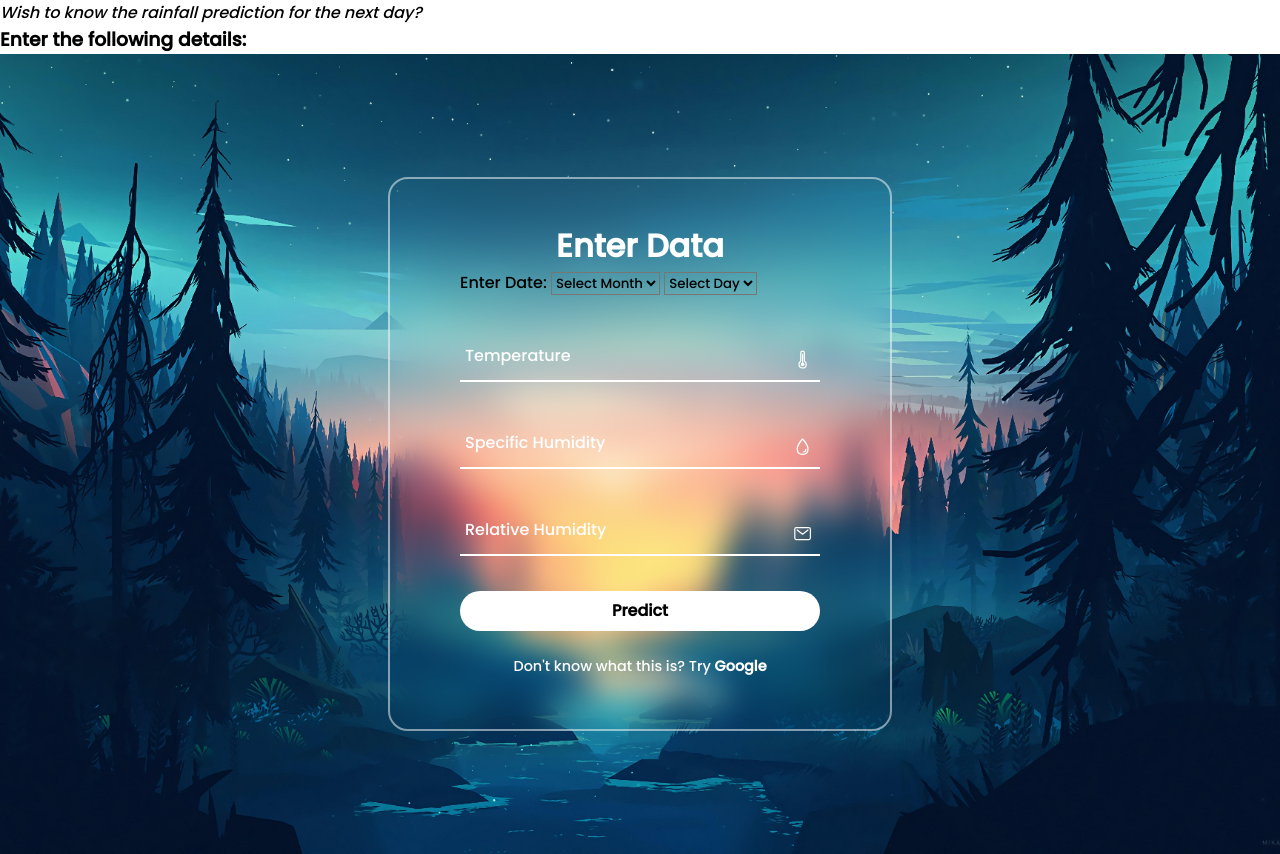
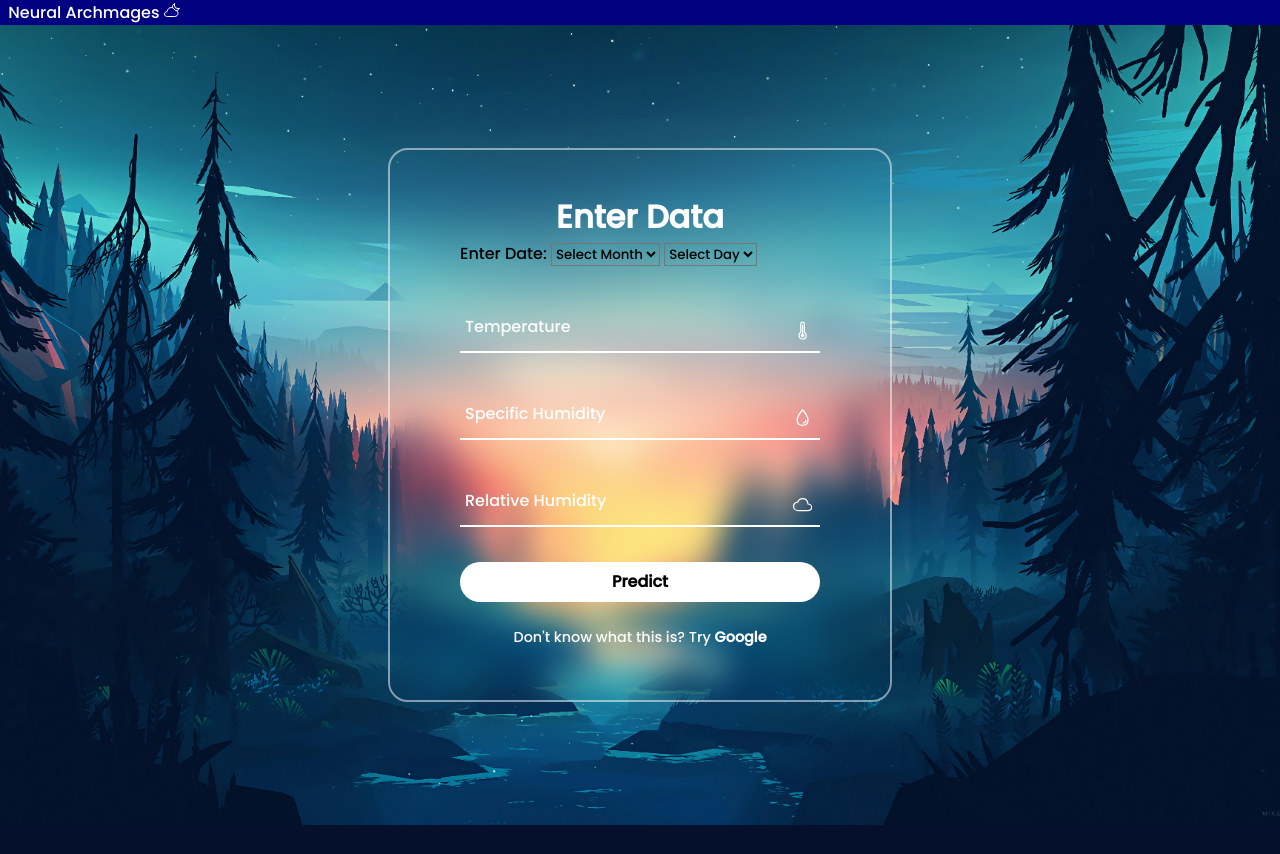
Before and after one commit to PalakDwivedi02/RainSense, a Flask app: page /form in a window 1280 px wide. After the commit the page ends 825 px from the top, so only its background shows below. Run offline with Flask 2, Linux system fonts and the light colour scheme; parts of the project's set-up code (start-up, migrations or seed data) failed here and were passed over.

Commit message:
Fixed icons

```diff
--- a/static/form.css
+++ b/static/form.css
@@ -100,18 +100,18 @@ button{
     font-size: 1em;
     font-weight: 600;
 }
-.register{
+.dunno{
     font-size: .9em;
     color: #fff;
     text-align: center;
     margin: 25px 0 10px;
 }
-.register p a{
+.dunno p a{
     text-decoration: none;
     color: #fff;
     font-weight: 600;
 }
-.register p a:hover{
+.dunno p a:hover{
     text-decoration: underline;
 }
 
--- a/templates/form.html
+++ b/templates/form.html
@@ -13,8 +13,9 @@
 
 <body>
 
-    <i>Wish to know the rainfall prediction for the next day?</i>
-    <h3>Enter the following details:</h3>
+    <div style="background-color: navy; color: white; ">
+        &nbsp&nbspNeural Archmages <ion-icon name="cloudy-night-outline"></ion-icon>
+    </div>
     <section>
 
     <div class="form-box">
@@ -53,12 +54,14 @@
                 <div class="inputbox">
                     <input required autocomplete="off" type="text" name="relhum">
                     <label for="">Relative Humidity</label>
-                    <ion-icon name="mail-outline"></ion-icon>
+                    <ion-icon name="cloud-outline"></ion-icon>
                 </div>
-                <button type="submit" value="Predict" name="data">Predict</button>
+                <button type="submit" value="Predict" name="data">
+                    Predict
+                </button>
                 <!-- <input type="submit" style=" width: 400px; left: 250; top: 250;" value="Predict" name="data"> -->
 
-                <div class="register">
+                <div class="dunno">
                     <p>Don't know what this is? Try <a href="#"> Google</a></p>
                 </div>
 
```
